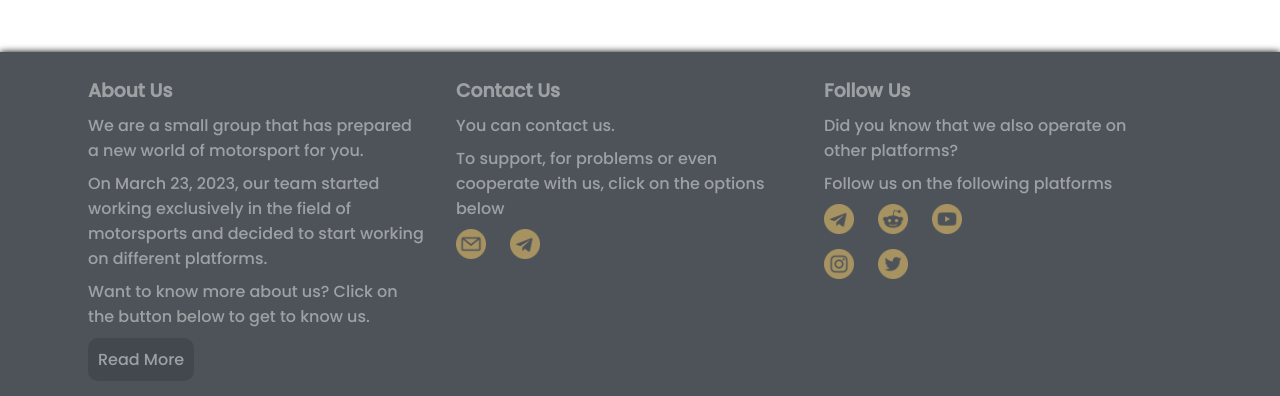
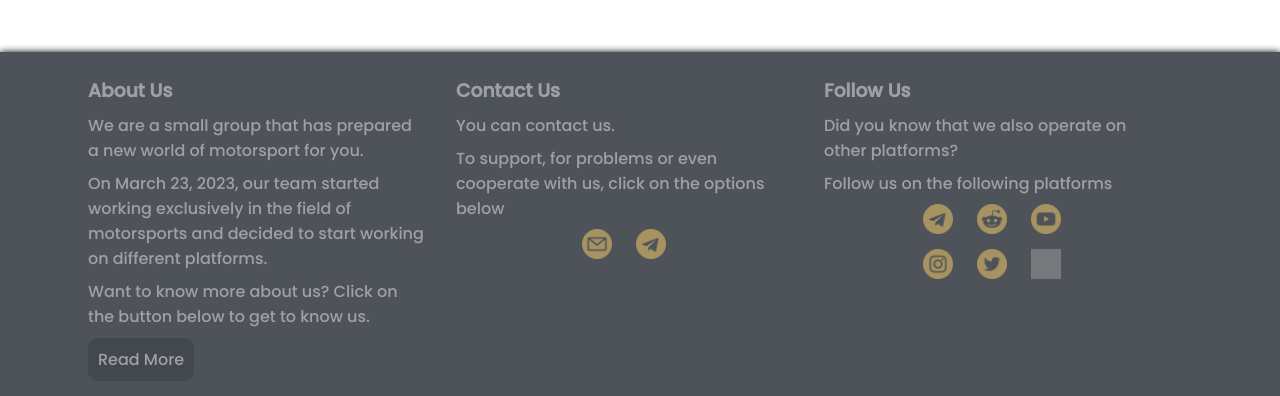
Before and after one commit to SoheilKhorram/BNP, a PHP site: page /home.php in a window 1280 px wide. Shown: the part 458-854 px from the top of the page. Run offline with PHP 8.4, Linux system fonts and the light colour scheme; grey boxes are pictures that could not be loaded.

Commit message:
minor fix (again)

```diff
--- a/css/home.css
+++ b/css/home.css
@@ -173,7 +173,11 @@ footer {
 
 .social-media-icons {
     margin-top: 0.5rem;
-    display: flex;
+	display:flex;
+	justify-content:center;
+	align-items:center;
+	align-content:center;
+	flex-direction:row;
     width: 100%;
 }
 
--- a/css/index.css
+++ b/css/index.css
@@ -122,7 +122,7 @@ font-size: 0.8rem;
     border-radius: var(--radius);
     background-color: var(--primary-clr-200);
     color: var(--secondary-clr);
-    font-size: 1.2rem;
+    font-size: 1.1rem;
     text-decoration: none;
     transition: all 0.2s;
     width: 8rem;
--- a/home.php
+++ b/home.php
@@ -115,24 +115,34 @@
                 <p>
                     Follow us on the following platforms
                 <div class="social-media-icons">
-                    <a href="https://t.me/ArtinZomorodian">
+                    <a href="https://t.me/F14KChannel">
                         <img src="images/telegram-accent.png" alt="telegram" class="social-media-icon">
                     </a>
 
-                    <a href="#">
+                    <a href="https://www.reddit.com/user/Formula14k">
                         <img src="images/reddit-accent.png" alt="reddit" class="social-media-icon">
                     </a>
-                    <a href="#">
+                    <a href="https://www.youtube.com/@Formula14K/">
                         <img src="images/youtube-accent.png" alt="youtube" class="social-media-icon">
                     </a>
+
+
+
                 </div>
                 <div class="social-media-icons">
-                    <a href="#">
+                    <a href="https://www.instagram.com/formula14k/">
                         <img src="images/instagram-accent.png" alt="instagram" class="social-media-icon">
                     </a>
-                    <a href="#">
+                    <a href="https://twitter.com/F1_4k">
                         <img src="images/twitter-accent.png" alt="twitter" class="social-media-icon">
                     </a>
+
+              <a href="https://discord.gg/RvNa9rQT">
+                        <img src="images/discord.png" alt="twitter" class="social-media-icon">
+                    </a>
+
+
+
                 </div>
                 </p>
                 </p>
--- a/index.php
+++ b/index.php
@@ -14,7 +14,7 @@
     <script src="js/jquery.js"></script>
     <script src="js/scripts.js"></script>
     <link rel="stylesheet" href="css/index.css">
-    <title>...</title>
+    <title>F14K, Welcome to our world.</title>
 </head>
 
 <body>
```
